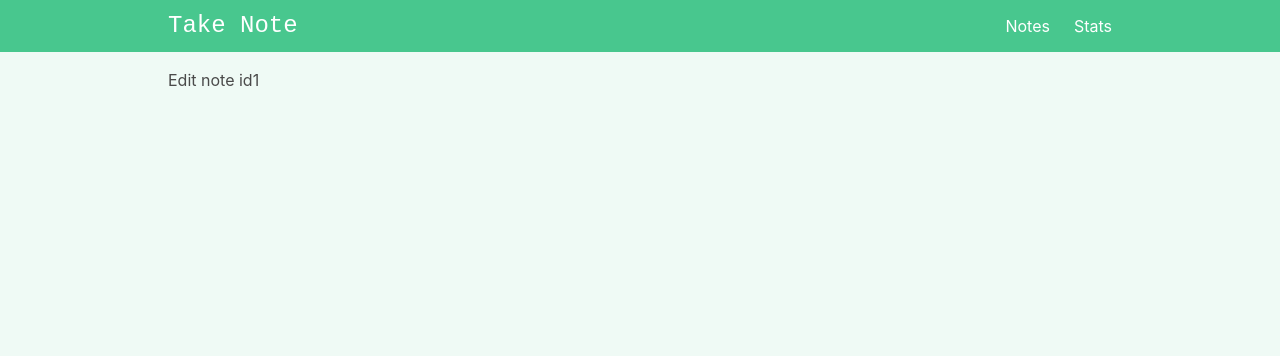
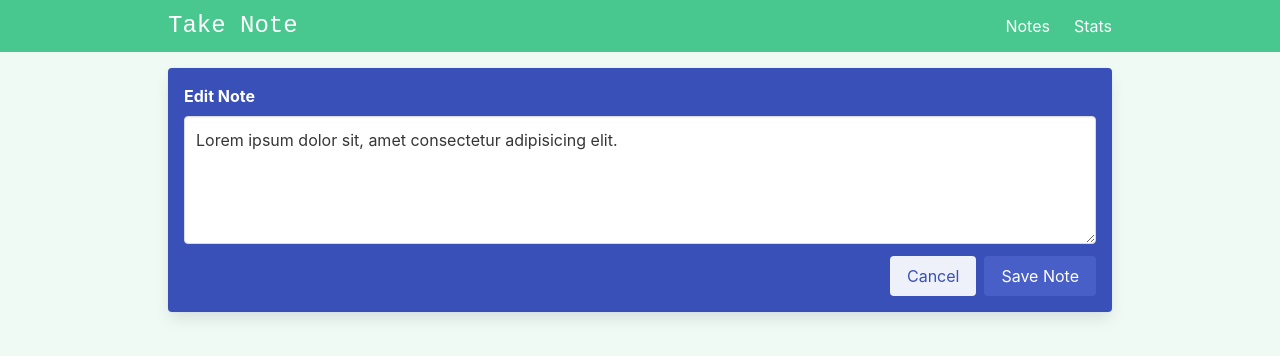
Before and after one commit to AndyLab9596/vue-3-ts-take-note, a Vue app: page /editNote/id1 in a window 1280 px wide. Shown: the top 356 px of the page. Built offline with nearby package versions, Linux system fonts and the light colour scheme.

Commit message:
Edit note

```diff
--- a/src/components/Layout/NavBar.vue
+++ b/src/components/Layout/NavBar.vue
@@ -30,10 +30,19 @@
         :class="{ 'is-active': showMobileNav }"
       >
         <div class="navbar-end">
-          <RouterLink to="/" class="navbar-item" active-class="is-active"
+          <RouterLink
+            to="/"
+            class="navbar-item"
+            active-class="is-active"
+            @click="showMobileNav = false"
             >Notes</RouterLink
           >
-          <RouterLink to="/stats" class="navbar-item" active-class="is-active">
+          <RouterLink
+            to="/stats"
+            class="navbar-item"
+            active-class="is-active"
+            @click="showMobileNav = false"
+          >
             Stats
           </RouterLink>
         </div>
--- a/src/components/Notes/AddEditNote.vue
+++ b/src/components/Notes/AddEditNote.vue
@@ -1,10 +1,14 @@
 <template>
-  <div class="card has-background-success-dark p-4 mb-5">
+  <div class="card p-4 mb-5" :class="`has-background-${props.bgColor}-dark`">
+    <label class="label has-text-white" v-if="props.label">
+      {{ props.label }}
+    </label>
+
     <div class="field">
       <div class="control">
         <textarea
           class="textarea"
-          placeholder="Add a new note"
+          :placeholder="props.placeHolder"
           ref="newNoteRef"
           v-model="localModelValue"
         ></textarea>
@@ -24,6 +28,9 @@ import { computed, ref } from "vue";
 
 const props = defineProps<{
   modelValue: string;
+  bgColor: string;
+  placeHolder: string;
+  label?: string;
 }>();
 
 const emits = defineEmits<{
--- a/src/stores/storeNotes.ts
+++ b/src/stores/storeNotes.ts
@@ -35,5 +35,16 @@ export const useStoreNotes = defineStore("storeNotes", {
       if (deletedNoteIndex < 0) return;
       this.notes.splice(deletedNoteIndex, 1);
     },
+    updateNote({ id, content }: INote): void {
+      const updatedNoteIndex = this.notes.findIndex((note) => note.id === id);
+      if (updatedNoteIndex < 0) return;
+      this.notes[updatedNoteIndex].content = content;
+    },
+  },
+  getters: {
+    getNoteById: (state) => {
+      return (noteId: INote["id"]) =>
+        state.notes.find((note) => note.id === noteId);
+    },
   },
 });
--- a/src/views/ViewEditNote.vue
+++ b/src/views/ViewEditNote.vue
@@ -1,9 +1,50 @@
 <template>
   <div class="edit-note">
-    <h1>Edit note {{ $route.params.id }}</h1>
+    <AddEditNote
+      v-model="noteContent"
+      ref="addEditNoteRef"
+      bg-color="link"
+      :place-holder="`Edit note with id ${$route.params.id}`"
+      label="Edit Note"
+    >
+      <template #buttons>
+        <button class="button is-link is-light mr-2" @click="$router.back()">
+          Cancel
+        </button>
+        <button
+          class="button is-link has-background-link"
+          :disabled="!noteContent"
+          @click="onSaveNote"
+        >
+          Save Note
+        </button>
+      </template>
+    </AddEditNote>
   </div>
 </template>
 
-<script setup lang="ts"></script>
+<script setup lang="ts">
+import { ref } from "vue";
+import AddEditNote from "@/components/Notes/AddEditNote.vue";
+
+import { useStoreNotes } from "@/stores/storeNotes";
+import { useRoute, useRouter } from "vue-router";
+
+/**Store */
+const storeNotes = useStoreNotes();
+
+const route = useRoute();
+const router = useRouter();
+const noteId = route.params.id as string;
+const contentFromStore = storeNotes.getNoteById(noteId)?.content as string;
+
+const noteContent = ref(contentFromStore);
+
+const onSaveNote = () => {
+  if (noteContent.value === contentFromStore) return;
+  storeNotes.updateNote({ id: noteId, content: noteContent.value });
+  router.back();
+};
+</script>
 
 <style scoped></style>
--- a/src/views/ViewNotes.vue
+++ b/src/views/ViewNotes.vue
@@ -1,6 +1,11 @@
 <template>
   <div class="notes">
-    <AddEditNote v-model="newNote" ref="addEditNoteRef">
+    <AddEditNote
+      v-model="newNote"
+      ref="addEditNoteRef"
+      bg-color="success"
+      place-holder="Add a new note"
+    >
       <template #buttons>
         <button
           class="button is-link has-background-success"
--- a/src/views/ViewStats.vue
+++ b/src/views/ViewStats.vue
@@ -1,6 +1,23 @@
 <template>
   <div class="stats">
-    <h1>Stats</h1>
+    <table class="table is-fullwidth">
+      <thead>
+        <tr>
+          <th>Stat</th>
+          <th>Value</th>
+        </tr>
+      </thead>
+      <tbody>
+        <tr>
+          <td>Number of Notes</td>
+          <td>XXX</td>
+        </tr>
+        <tr>
+          <td>Number of Character (of all notes)</td>
+          <td>XXX</td>
+        </tr>
+      </tbody>
+    </table>
   </div>
 </template>
 
```
